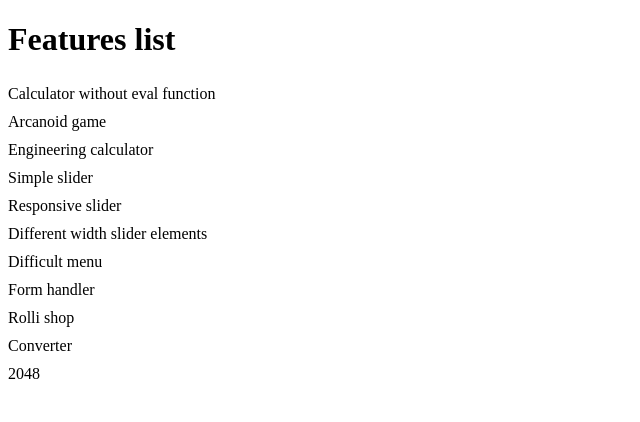
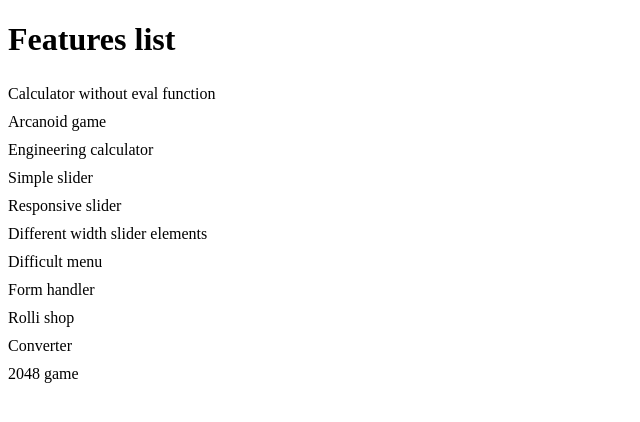
Before and after one commit to OlegWeremyew/vanilla-js-useful, a website: page src/index.html in a window 1280 px wide. Shown: the full height of the page, 0-640 px from the left. Drawn offline with Linux system fonts and the light colour scheme.

Commit message:
fix: rename link

```diff
--- a/src/index.html
+++ b/src/index.html
@@ -22,7 +22,7 @@
 	<a class="feature__item" href="features/form/index.html">Form handler</a>
 	<a class="feature__item" href="features/rolli-shop-start-project/index.html">Rolli shop</a>
 	<a class="feature__item" href="features/converter/index.html">Converter</a>
-	<a class="feature__item" href="features/game-2048">2048</a>
+	<a class="feature__item" href="features/game-2048">2048 game</a>
 </div>
 
 <script src="assets/index.js"></script>
```
